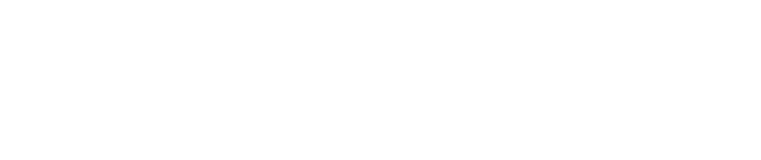
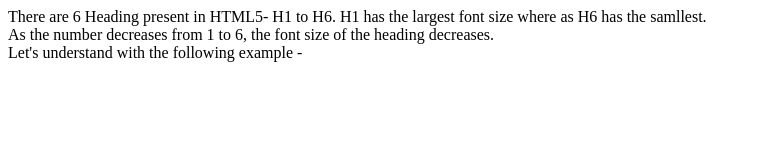
Before and after one commit to hellolalit/html, a plain HTML site: page ch3-headings/headings.html in a window 1280 px wide. Shown: the whole page, without its empty margins (0-761 px from the left). Drawn offline with Linux system fonts and the light colour scheme.

Commit message:
Updated heading.html filw with list of headins in htmlg

```diff
--- a/ch3-headings/headings.html
+++ b/ch3-headings/headings.html
@@ -3,7 +3,13 @@
 	<head>
 		<meta charset="UTF-8" />
 		<meta name="viewport" content="width=device-width, initial-scale=1.0" />
-		<title>Document</title>
+		<title>Ch3 - Headings</title>
 	</head>
-	<body></body>
+	<body>
+		There are 6 Heading present in HTML5- H1 to H6. H1 has the largest font size
+		where as H6 has the samllest. <br />
+		As the number decreases from 1 to 6, the font size of the heading decreases.
+		<br />
+		Let's understand with the following example -
+	</body>
 </html>
```
